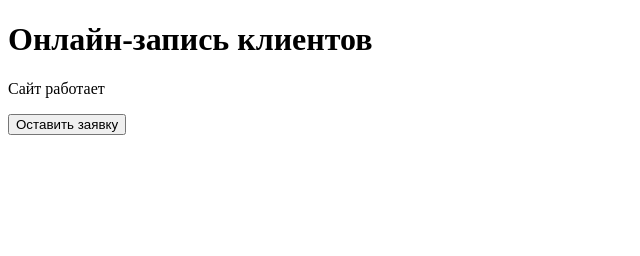
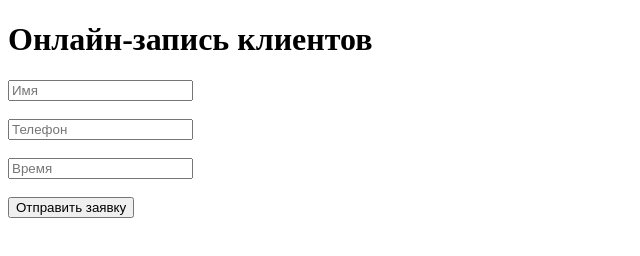
Before and after one commit to Eugene-lord/mydemo, a plain HTML site: page index.html in a window 1280 px wide. Shown: the whole page, without its empty margins (0-640 px from the left). Drawn offline with Linux system fonts and the light colour scheme.

Commit message:
Update index.html

```diff
--- a/index.html
+++ b/index.html
@@ -2,14 +2,32 @@
 <html>
 <head>
   <meta charset="UTF-8">
-  <title>Сайт</title>
+  <title>Запись клиентов</title>
 </head>
 <body>
 
 <h1>Онлайн-запись клиентов</h1>
-<p>Сайт работает</p>
-<a href="https://docs.google.com/spreadsheets/d/1gv4b22f5EzbSfCFIUoJ_v28DFMsBQwH-xy0TSS1E8MQ/edit?usp=sharing" target="_blank">
-  <button>Оставить заявку</button>
-</a>
+
+<input id="name" placeholder="Имя"><br><br>
+<input id="phone" placeholder="Телефон"><br><br>
+<input id="time" placeholder="Время"><br><br>
+
+<button onclick="send()">Отправить заявку</button>
+
+<script>
+function send() {
+  fetch("https://script.google.com/macros/s/AKfycbzdMV6r9X7YMTyWmsSfG1OetXcC-hPgldlm9C3opWgrRpgQ0b3dSu0egKXYReja3Bie/exec", {
+    method: "POST",
+    body: JSON.stringify({
+      name: document.getElementById("name").value,
+      phone: document.getElementById("phone").value,
+      time: document.getElementById("time").value
+    })
+  });
+
+  alert("Заявка отправлена!");
+}
+</script>
+
 </body>
 </html>
```
